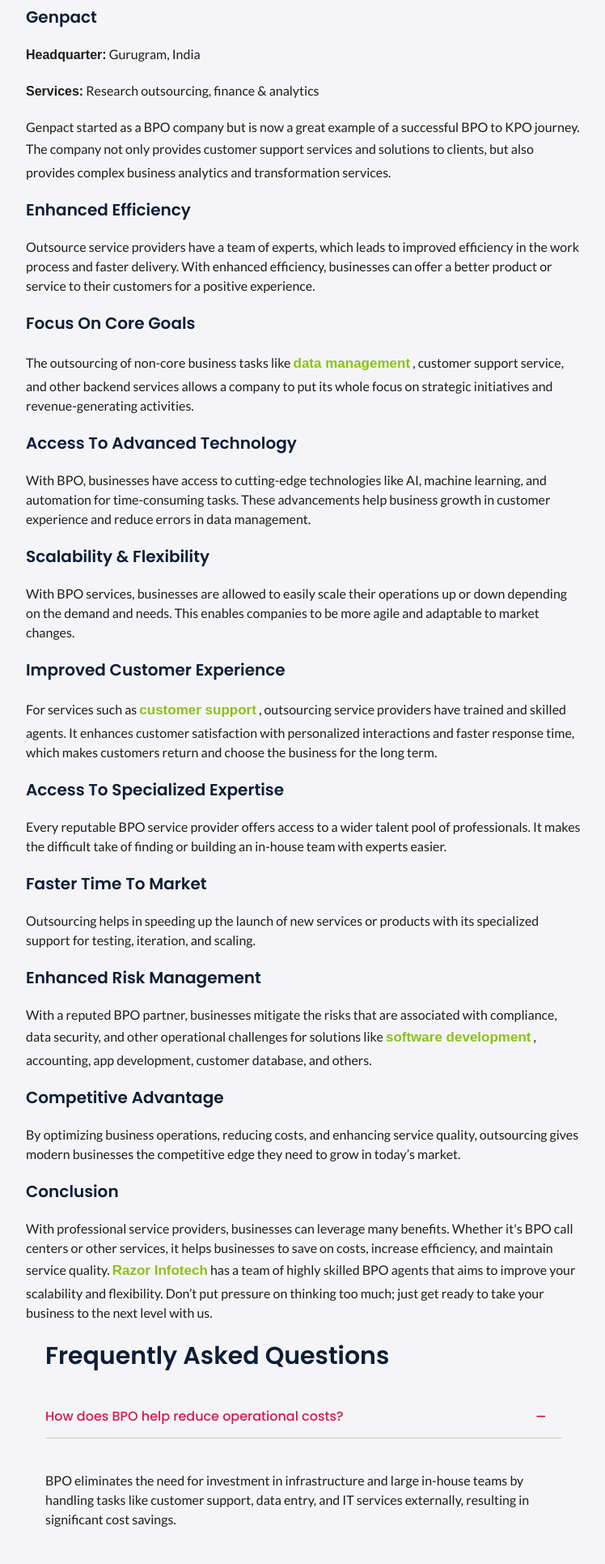
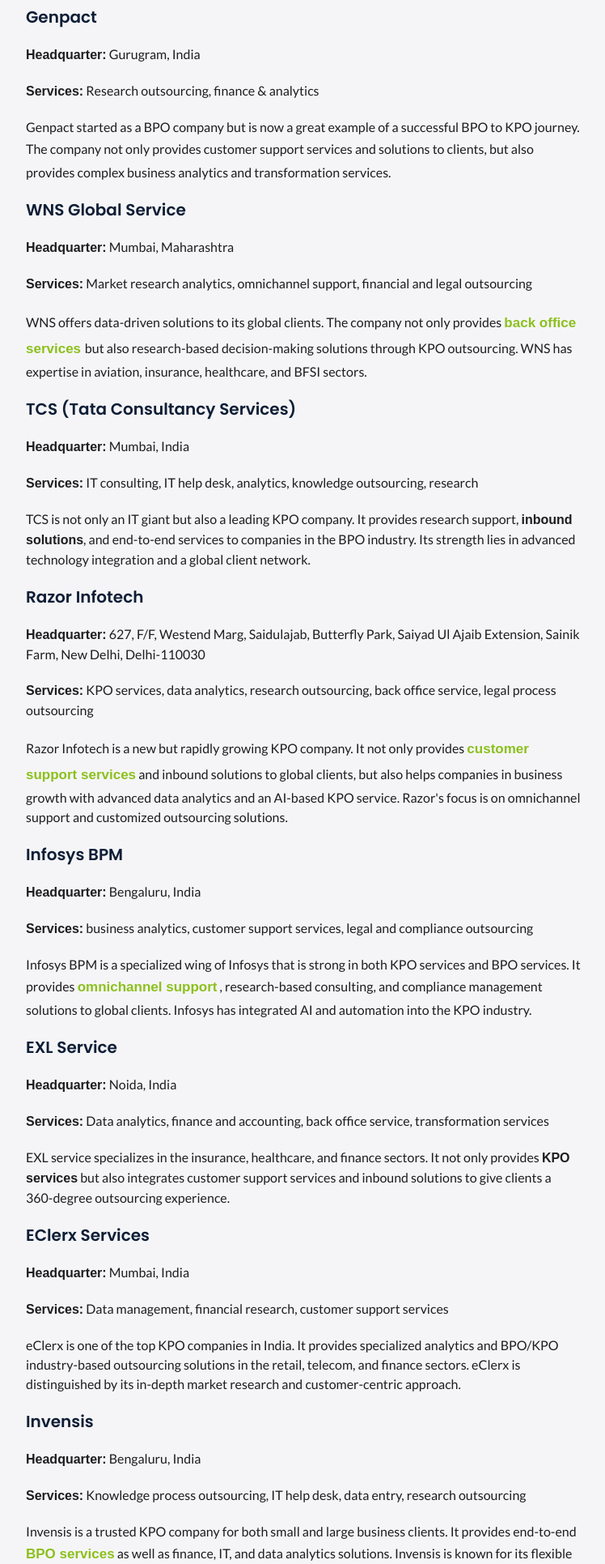
Before and after one commit to Razor-Infotech/razor-infotech-14-7-25, a PHP site: page /blogs/top-10-kpo-companies-in-india.php in a window 1280 px wide. Shown: the part 1265-3196 px from the top of the page at 81% size, without its empty margins (86-834 px from the left). Run offline with PHP 8.4, Linux system fonts and the light colour scheme; some libraries are stand-ins or nearby versions.

Commit message:
changes blogs

```diff
--- a/blogs/top-10-kpo-companies-in-india.php
+++ b/blogs/top-10-kpo-companies-in-india.php
@@ -11,7 +11,7 @@
 
     <title>Top 10 KPO Companies in India 2025 | Razor Infotech</title>
     <meta name="description" content="Razor Infotech stands among the top 10 KPO companies in India. Learn about leading firms in data analytics, research outsourcing & business consulting." />
-    <meta name="keywords" content="BPO services for small businesses, Benefits of BPO, Outsourcing for SMEs, Razor Infotech BPO solutions, Cost savings with BPO" />
+    <meta name="keywords" content="kpo services, knowledge process outsourcing, knowledge process outsourcing services, KPO companies" />
     <meta name="robots" content="default,follow" />
     <meta name="distribution" content="Global" />
     <meta name="language" content="EN-US" />
@@ -392,41 +392,71 @@
                         <p><strong>Services:</strong> Research outsourcing, finance & analytics </p>
                         <p>Genpact started as a BPO company but is now a great example of a successful BPO to KPO journey. The company not only provides customer support services and <strong><a href="../it-help-desk"></a></strong> solutions to clients, but also provides complex business analytics and transformation services.</p>
 
+                        <h5>WNS Global Service</h5>
+                        <p><strong>Headquarter:</strong> Mumbai, Maharashtra</p>
+                        <p><strong>Services:</strong> Market research analytics, omnichannel support, financial and legal outsourcing </p>
+                        <p>WNS offers data-driven solutions to its global clients. The company not only provides <strong><a href="../back-office-service">back office services </a></strong> but also research-based decision-making solutions through KPO outsourcing. WNS has expertise in aviation, insurance, healthcare, and BFSI sectors. </p>
 
+                        <h5>TCS (Tata Consultancy Services)</h5>
+                        <p><strong>Headquarter:</strong> Mumbai, India</p>
+                        <p><strong>Services:</strong> IT consulting, IT help desk, analytics, knowledge outsourcing, research </p>
+                        <p>TCS is not only an IT giant but also a leading KPO company. It provides research support, <strong>inbound solutions</strong>, and end-to-end services to companies in the BPO industry. Its strength lies in advanced technology integration and a global client network. </p>
 
+                        <h5>Razor Infotech</h5>
+                        <p><strong>Headquarter:</strong> 627, F/F, Westend Marg, Saidulajab, Butterfly Park, Saiyad Ul Ajaib Extension, Sainik Farm, New Delhi, Delhi-110030</p>
+                        <p><strong>Services:</strong> KPO services, data analytics, research outsourcing, back office service, legal process outsourcing </p>
+                        <p>Razor Infotech is a new but rapidly growing KPO company. It not only provides <strong><a href="../customer-support-services">customer support services</a></strong> and inbound solutions to global clients, but also helps companies in business growth with advanced data analytics and an AI-based KPO service. Razor's focus is on omnichannel support and customized outsourcing solutions.</p>
 
+                        <h5>Infosys BPM</h5>
+                        <p><strong>Headquarter:</strong> Bengaluru, India </p>
+                        <p><strong>Services:</strong> business analytics, customer support services, legal and compliance outsourcing </p>
+                        <p>Infosys BPM is a specialized wing of Infosys that is strong in both KPO services and BPO services. It provides <strong><a href="../omnichannel-support">omnichannel support</a></strong> , research-based consulting, and compliance management solutions to global clients. Infosys has integrated AI and automation into the KPO industry.</p>
 
+                        <h5>EXL Service </h5>
+                        <p><strong>Headquarter:</strong> Noida, India </p>
+                        <p><strong>Services:</strong> Data analytics, finance and accounting, back office service, transformation services</p>
+                        <p>EXL service specializes in the insurance, healthcare, and finance sectors. It not only provides <strong>KPO services</strong> but also integrates customer support services and inbound solutions to give clients a 360-degree outsourcing experience. </p>
 
-                        <h5>Enhanced Efficiency</h5>
-                        <p>Outsource service providers have a team of experts, which leads to improved efficiency in the work process and faster delivery. With enhanced efficiency, businesses can offer a better product or service to their customers for a positive experience. </p>
+                        <h5>eClerx Services </h5>
+                        <p><strong>Headquarter:</strong> Mumbai, India </p>
+                        <p><strong>Services:</strong> Data management, financial research, customer support services</p>
+                        <p>eClerx is one of the top KPO companies in India. It provides specialized analytics and BPO/KPO industry-based outsourcing solutions in the retail, telecom, and finance sectors. eClerx is distinguished by its in-depth market research and customer-centric approach. </p>
 
-                        <h5>Focus on Core Goals</h5>
-                        <p>The outsourcing of non-core business tasks like <strong><a href="../data-management-service">data management</a></strong> , customer support service, and other backend services allows a company to put its whole focus on strategic initiatives and revenue-generating activities.</p>
+                        <h5>Invensis</h5>
+                        <p><strong>Headquarter:</strong> Bengaluru, India </p>
+                        <p><strong>Services:</strong> Knowledge process outsourcing, IT help desk, data entry, research outsourcing</p>
+                        <p>Invensis is a trusted KPO company for both small and large business clients. It provides end-to-end <strong><a href="../bpo-services">BPO services</a></strong> as well as finance, IT, and data analytics solutions. Invensis is known for its flexible outsourcing model and customer support services. </p>
 
-                        <h5>Access to Advanced Technology </h5>
-                        <p>With BPO, businesses have access to cutting-edge technologies like AI, machine learning, and automation for time-consuming tasks. These advancements help business growth in customer experience and reduce errors in data management. </p>
+                        <h5>Flatworld Solutions</h5>
+                        <p><strong>Headquarter:</strong> Bengaluru, India </p>
+                        <p><strong>Services:</strong> Research </p>
+                        <p>Flatworld Solutions provides cost-effective and high-quality KPO services to global clients. The company provides research and compliance-based solutions in healthcare, IT, and BFSI sectors. It is also active in omnichannel support and customer support services.</p>
 
-                        <h5>Scalability & Flexibility</h5>
-                        <p>With BPO services, businesses are allowed to easily scale their operations up or down depending on the demand and needs. This enables companies to be more agile and adaptable to market changes. </p>
+                        <h5>QuisLex</h5>
+                        <p><strong>Headquarter:</strong> Hyderabad, India </p>
+                        <p><strong>Services:</strong> Legal process outsourcing, compliance, contract management </p>
+                        <p>QuisLex is a specialized KPO company that ranks at the top in legal outsourcing and compliance-based services. It is a trusted partner for the US and European markets and integrates AI-driven solutions in legal research.</p>
 
-                        <h5>Improved Customer Experience</h5>
-                        <p>For services such as <strong><a href="../customer-support-services">customer support</a></strong> , outsourcing service providers have trained and skilled agents. It enhances customer satisfaction with personalized interactions and faster response time, which makes customers return and choose the business for the long term.</p>
+                        <h5>Why India Leads in KPO?</h5>
+                        <p>India's KPO industry is growing rapidly. The main reasons behind this are:</p>
+                        <ul>
+                            <li><strong>Talent Pool:</strong> Availability of skilled professionals</li>
+                            <li><strong>Cost Advantage:</strong> Affordable and high-quality KPO services</li>
+                            <li><strong>Technology Integration:</strong> AI, ML, and automation-based solutions</li>
+                            <li><strong>Cultural Compatibility:  </strong>multilingual and globally adaptable</li>
+                        </ul>
 
-                        <h5>Access to Specialized Expertise</h5>
-                        <p>Every reputable BPO service provider offers access to a wider talent pool of professionals. It makes the difficult take of finding or building an in-house team with experts easier. </p>
+                        <h5>The Future of KPO in India</h5>
+                        <p>India is a rapidly emerging KPO outsourcing hub today. Many new opportunities will be seen here in the coming time:</p>
+                        <ul>
+                            <li><strong>Increased Automation:</strong> Repetitive tasks automation will increase efficiency in the entire KPO industry.</li>
+                            <li><strong>Focus on Analytics:</strong> More focus will be given on data-driven decision-making solutions.</li>
+                            <li><strong>Sector-Specific Solutions:</strong> Customized KPO services will be provided for sectors like healthcare, fintech, legal, and IT.</li>
+                            <li><strong>Sustainability & Compliance:</strong> Companies will focus on sustainable growth while following ethical practices and global compliance standards.</li>
+                        </ul>
 
-                        <h5>Faster Time to Market</h5>
-                        <p>Outsourcing helps in speeding up the launch of new services or products with its specialized support for testing, iteration, and scaling.</p>
-
-                        <h5>Enhanced Risk Management</h5>
-                        <p>With a reputed BPO partner, businesses mitigate the risks that are associated with compliance, data security, and other operational challenges for solutions like <strong><a href="../software-development">software development</a></strong> , accounting, app development, customer database, and others. </p>
-
-                        <h5>Competitive Advantage</h5>
-                        <p>By optimizing business operations, reducing costs, and enhancing service quality, outsourcing gives modern businesses the competitive edge they need to grow in today’s market.</p>
-
-                        <h5>Conclusion</h5>
-                        <p>With professional service providers, businesses can leverage many benefits. Whether it's BPO call centers or other services, it helps businesses to save on costs, increase efficiency, and maintain service quality. <strong><a href="../">Razor Infotech</a></strong> has a team of highly skilled BPO agents that aims to improve your scalability and flexibility. Don’t put pressure on thinking too much; just get ready to take your business to the next level with us. </p>
-
+                        <h5>Conclusion </h5>
+                        <p>India has established its leadership in the global KPO industry. Companies like <strong><a href="../">Razor Infotech</a></strong> not only provide KPO services but also combine customer support services, inbound, omnichannel support, IT help desk, and back office services to become a trusted KPO company for global clients.  </p>
 
                         <section class="container-fluid">
                             <div class="container">
```
